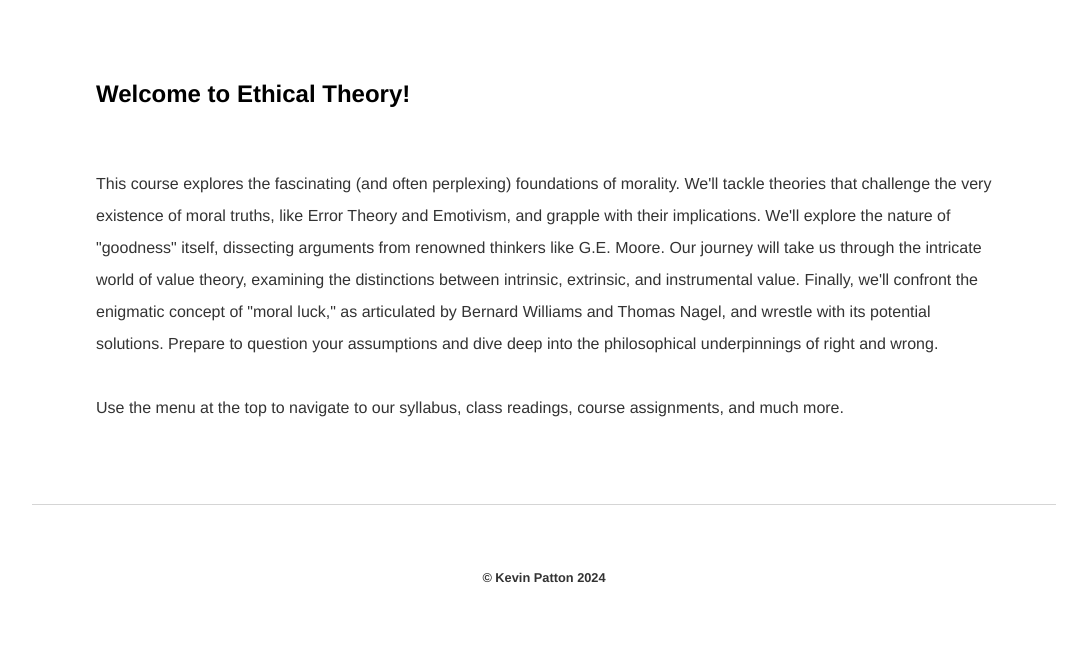
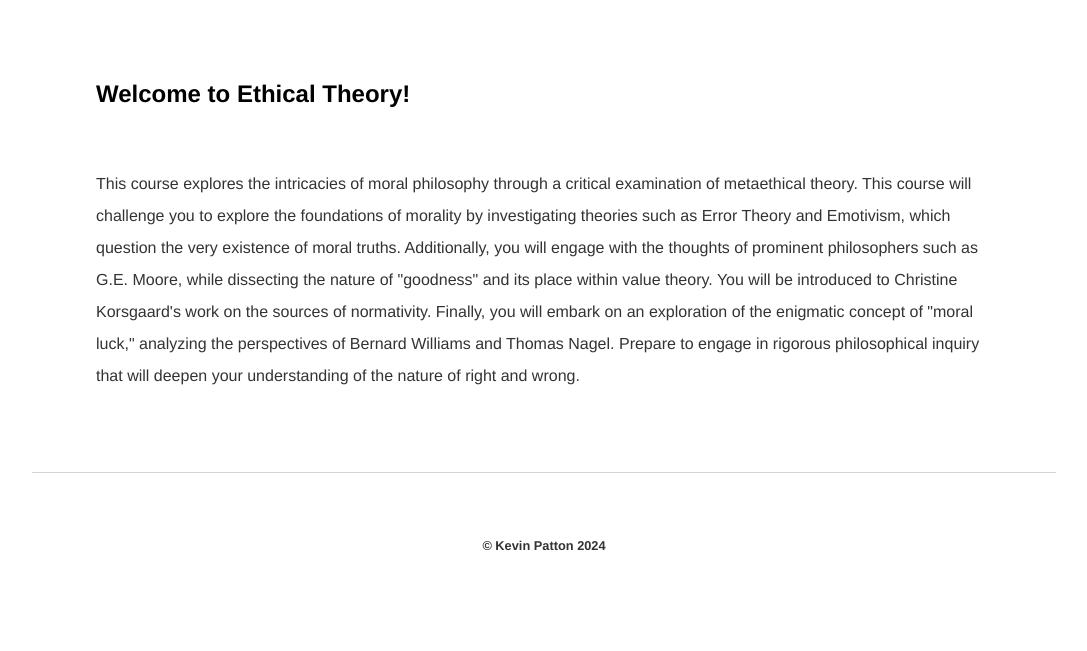
Before and after one commit to kevinjpatton/kevinjpatton.github.io, a Jekyll site: the page built from teaching/phil_3050/index.html, in a window 1280 px wide. Shown: the part 348-999 px from the top of the page, without its empty margins (96-1183 px from the left). Built offline with Jekyll 4.4.1, drawn with Linux system fonts in a browser that asks for light colours; Markdown is read by kramdown in place of the engine named in the settings; after the commit the page ends 967 px from its top, so only the background shows below that.

Commit message:
Update index.html

```diff
--- a/teaching/phil_3050/index.html
+++ b/teaching/phil_3050/index.html
@@ -3,4 +3,4 @@ layout: 3050
 title: PHIL3050 - Home
 ---
 <h2>Welcome to Ethical Theory!</h2>
-<p>This course explores the fascinating (and often perplexing) foundations of morality. We'll tackle theories that challenge the very existence of moral truths, like Error Theory and Emotivism, and grapple with their implications. We'll explore the nature of "goodness" itself, dissecting arguments from renowned thinkers like G.E. Moore. Our journey will take us through the intricate world of value theory, examining the distinctions between intrinsic, extrinsic, and instrumental value. Finally, we'll confront the enigmatic concept of "moral luck," as articulated by Bernard Williams and Thomas Nagel, and wrestle with its potential solutions. Prepare to question your assumptions and dive deep into the philosophical underpinnings of right and wrong.<br><br>Use the menu at the top to navigate to our syllabus, class readings, course assignments, and much more.</p>
+<p>This course explores the intricacies of moral philosophy through a critical examination of metaethical theory. This course will challenge you to explore the foundations of morality by investigating theories such as Error Theory and Emotivism, which question the very existence of moral truths.  Additionally, you will engage with the thoughts of prominent philosophers such as G.E. Moore, while dissecting the nature of "goodness" and its place within value theory.  You will be introduced to Christine Korsgaard's work on the sources of normativity. Finally, you will embark on an exploration of the enigmatic concept of "moral luck," analyzing the perspectives of Bernard Williams and Thomas Nagel.  Prepare to engage in rigorous philosophical inquiry that will deepen your understanding of the nature of right and wrong.</p>
```
